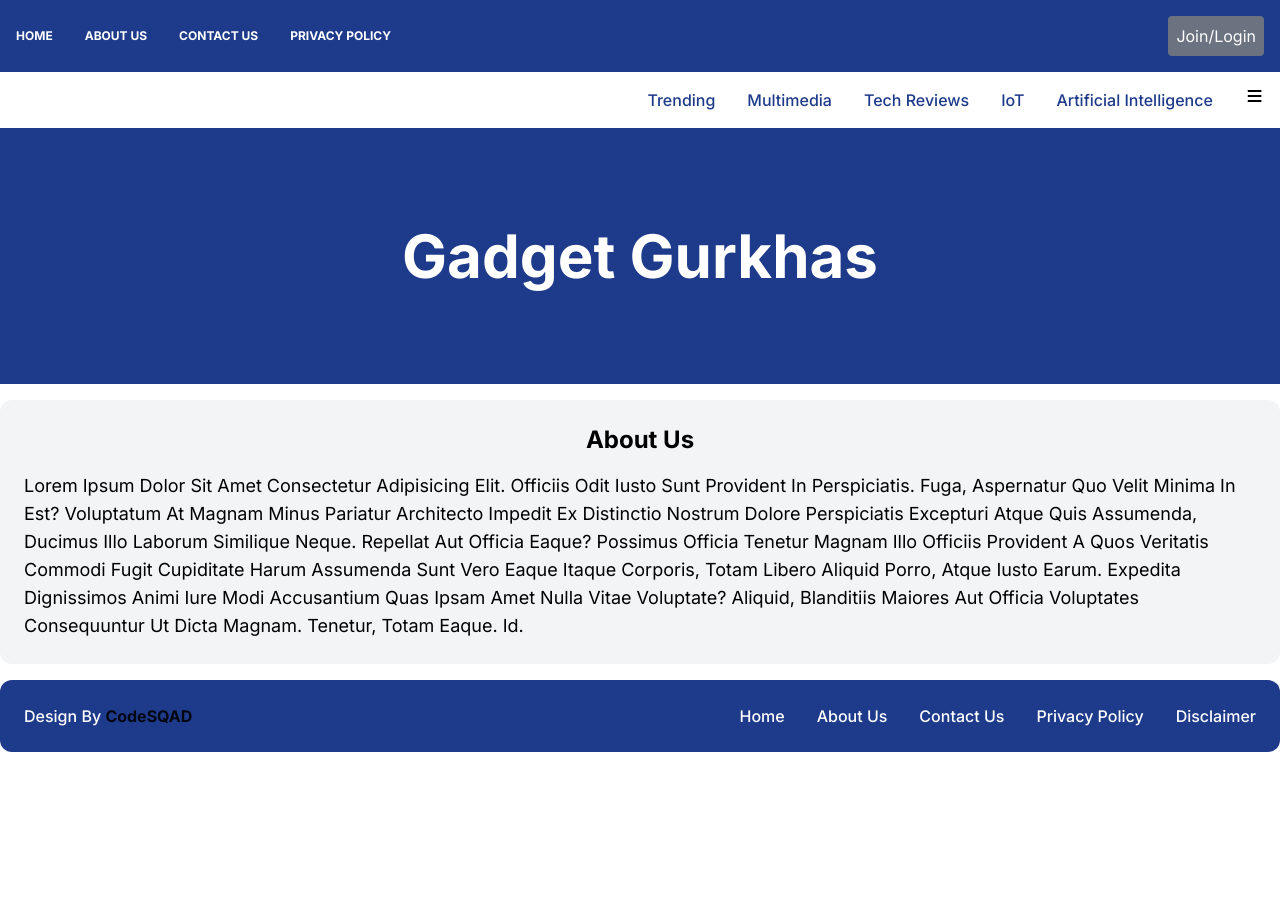
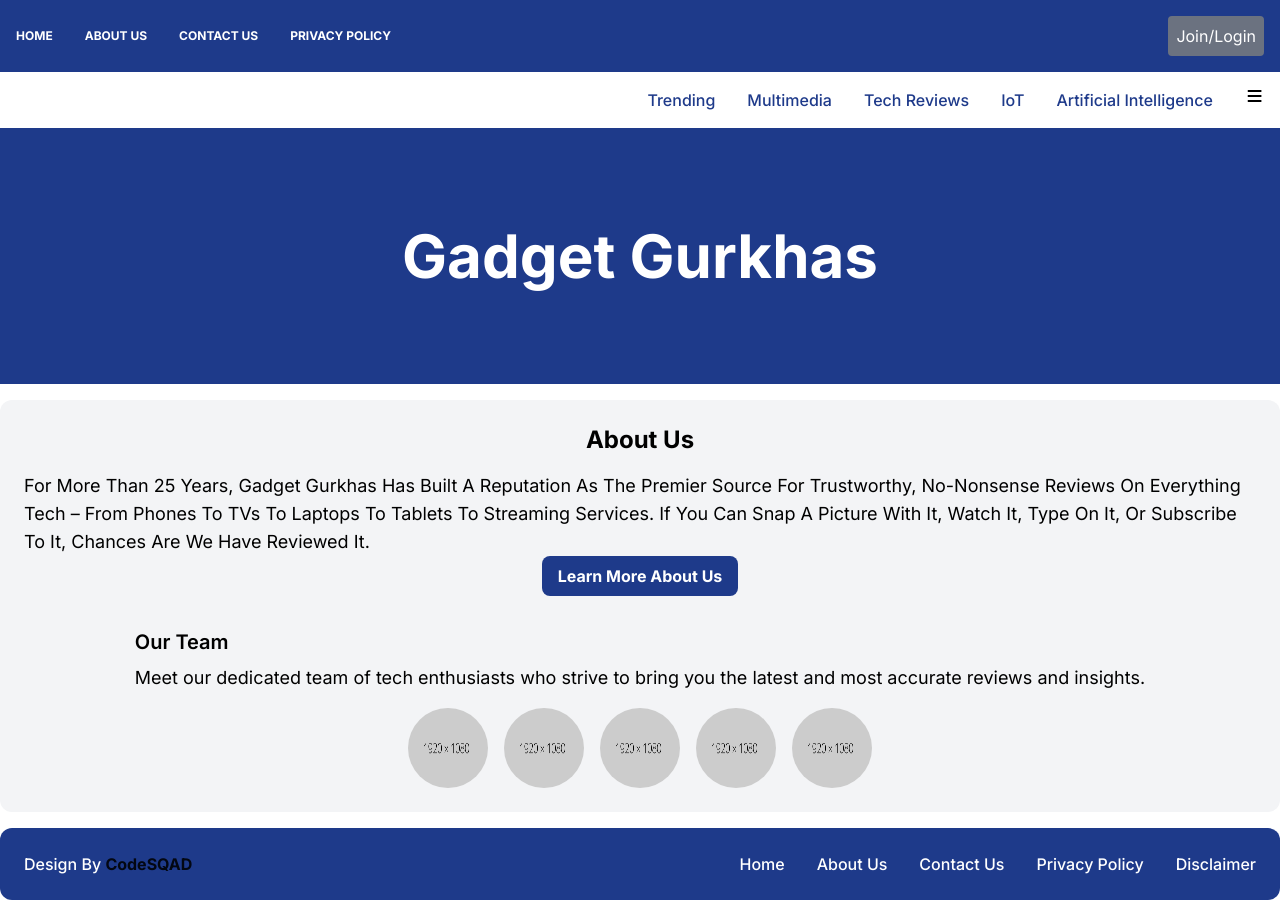
Before and after one commit to ankman007/gadget-gurkhas, a Next.js app: page /about-us in a window 1280 px wide. Before the commit the page ends 800 px from the top, so only its background shows below. Built offline with nearby package versions, Linux system fonts and the light colour scheme.

Commit message:
about us page finished

```diff
--- a/src/app/about-us/page.tsx
+++ b/src/app/about-us/page.tsx
@@ -1,20 +1,82 @@
 "use client";
-import Navigation from '@/app/components/Navigation';
-import Header from '@/app/components/LogoBanner';
-import Footer from '@/app/components/Footer';
+import Navigation from "@/app/components/Navigation";
+import Header from "@/app/components/LogoBanner";
+import Footer from "@/app/components/Footer";
+import Image from "next/image";
 
-export default function MyComponent(){
+export default function MyComponent() {
   return (
     <>
-            <Navigation/>
-            <Header/>
+      <Navigation />
+      <Header />
       <div className="container w-full rounded-xl bg-gray-100 mx-auto m-4 p-6 text-black flex flex-col items-center">
-                <h2 className='text-2xl font-bold mb-4 capitalize text-center'>About Us</h2>
-                <p className='text-lg capitalize'>
-                    Lorem ipsum dolor sit amet consectetur adipisicing elit. Officiis odit iusto sunt provident in perspiciatis. Fuga, aspernatur quo velit minima in est? Voluptatum at magnam minus pariatur architecto impedit ex distinctio nostrum dolore perspiciatis excepturi atque quis assumenda, ducimus illo laborum similique neque. Repellat aut officia eaque? Possimus officia tenetur magnam illo officiis provident a quos veritatis commodi fugit cupiditate harum assumenda sunt vero eaque itaque corporis, totam libero aliquid porro, atque iusto earum. Expedita dignissimos animi iure modi accusantium quas ipsam amet nulla vitae voluptate? Aliquid, blanditiis maiores aut officia voluptates consequuntur ut dicta magnam. Tenetur, totam eaque. Id.
+        <h2 className="text-2xl font-bold mb-4 capitalize text-center">
+          About Us
+        </h2>
+        <p className="text-lg capitalize">
+          For more than 25 years, Gadget Gurkhas has built a reputation as the
+          premier source for trustworthy, no-nonsense reviews on everything tech
+          – from phones to TVs to laptops to tablets to streaming services. If
+          you can snap a picture with it, watch it, type on it, or subscribe to
+          it, chances are we have reviewed it.
         </p>
+        {/* Add button */}
+        <button className="bg-blue-900 text-white font-bold py-2 px-4 rounded-lg  transition duration-300 ease-in-out transform hover:scale-105">
+          Learn More About Us
+        </button>
+        {/* Extra content section */}
+        <div className="mt-8">
+          <h3 className="text-xl font-semibold mb-2">Our Team</h3>
+          <p className="text-lg">
+            Meet our dedicated team of tech enthusiasts who strive to bring you
+            the latest and most accurate reviews and insights.
+          </p>
+          {/* Images */}
+          <div className="flex justify-center mt-4">
+            <div className="relative h-20 w-20 mr-4">
+              <Image
+                src="/images/dummy-image.png"
+                alt="Team Member 1"
+                layout="fill"
+                className="rounded-full"
+              />
             </div>
-            <Footer/>
+            <div className="relative h-20 w-20 mr-4">
+              <Image
+                src="/images/dummy-image.png"
+                alt="Team Member 2"
+                layout="fill"
+                className="rounded-full"
+              />
+            </div>
+            <div className="relative h-20 w-20 mr-4">
+              <Image
+                src="/images/dummy-image.png"
+                alt="Team Member 3"
+                layout="fill"
+                className="rounded-full"
+              />
+            </div>
+            <div className="relative h-20 w-20 mr-4">
+              <Image
+                src="/images/dummy-image.png"
+                alt="Team Member 3"
+                layout="fill"
+                className="rounded-full"
+              />
+            </div>
+            <div className="relative h-20 w-20">
+              <Image
+                src="/images/dummy-image.png"
+                alt="Team Member 3"
+                layout="fill"
+                className="rounded-full"
+              />
+            </div>
+          </div>
+        </div>
+      </div>
+      <Footer />
     </>
   );
 }
```
Lines whose indentation alone changed are shown as unchanged.
